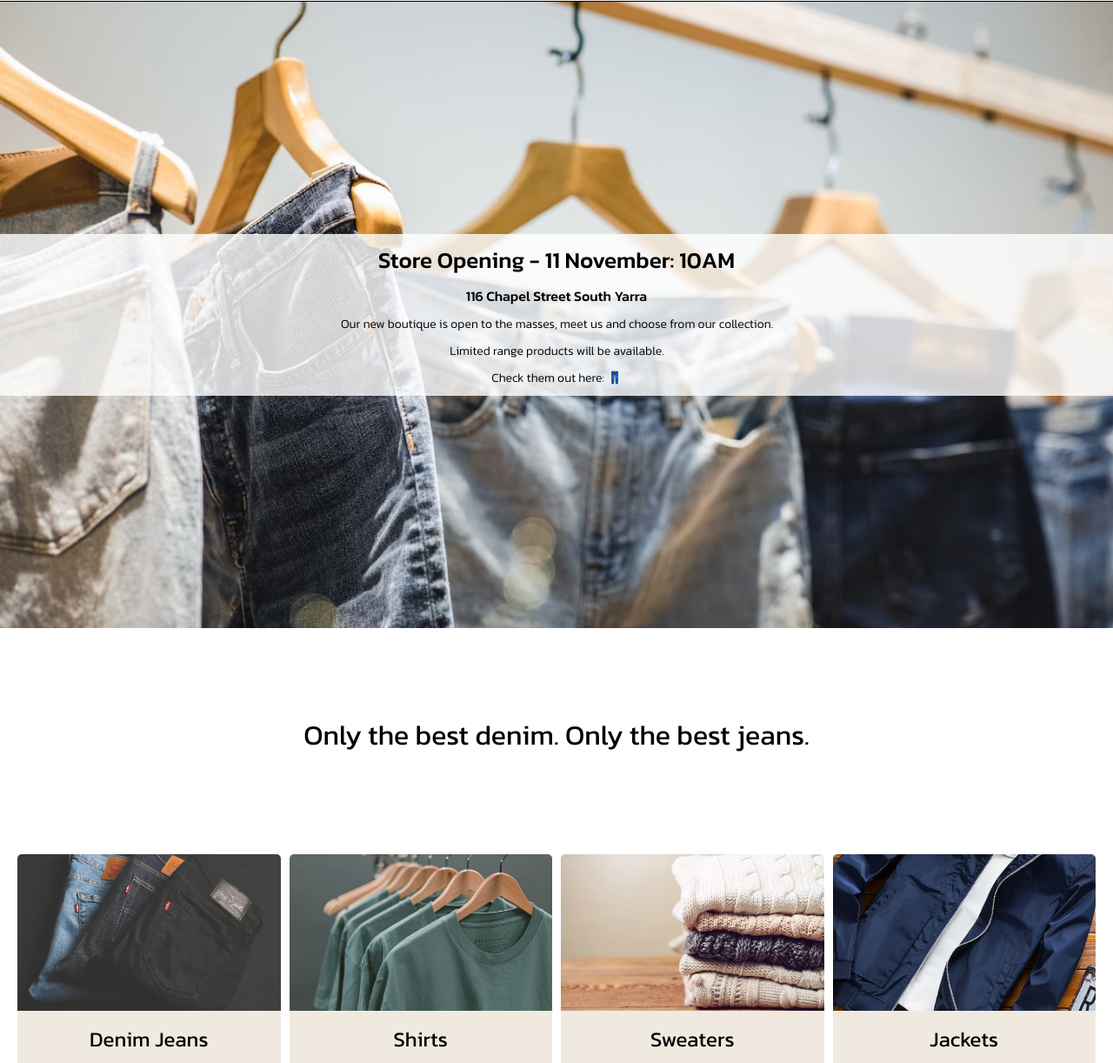
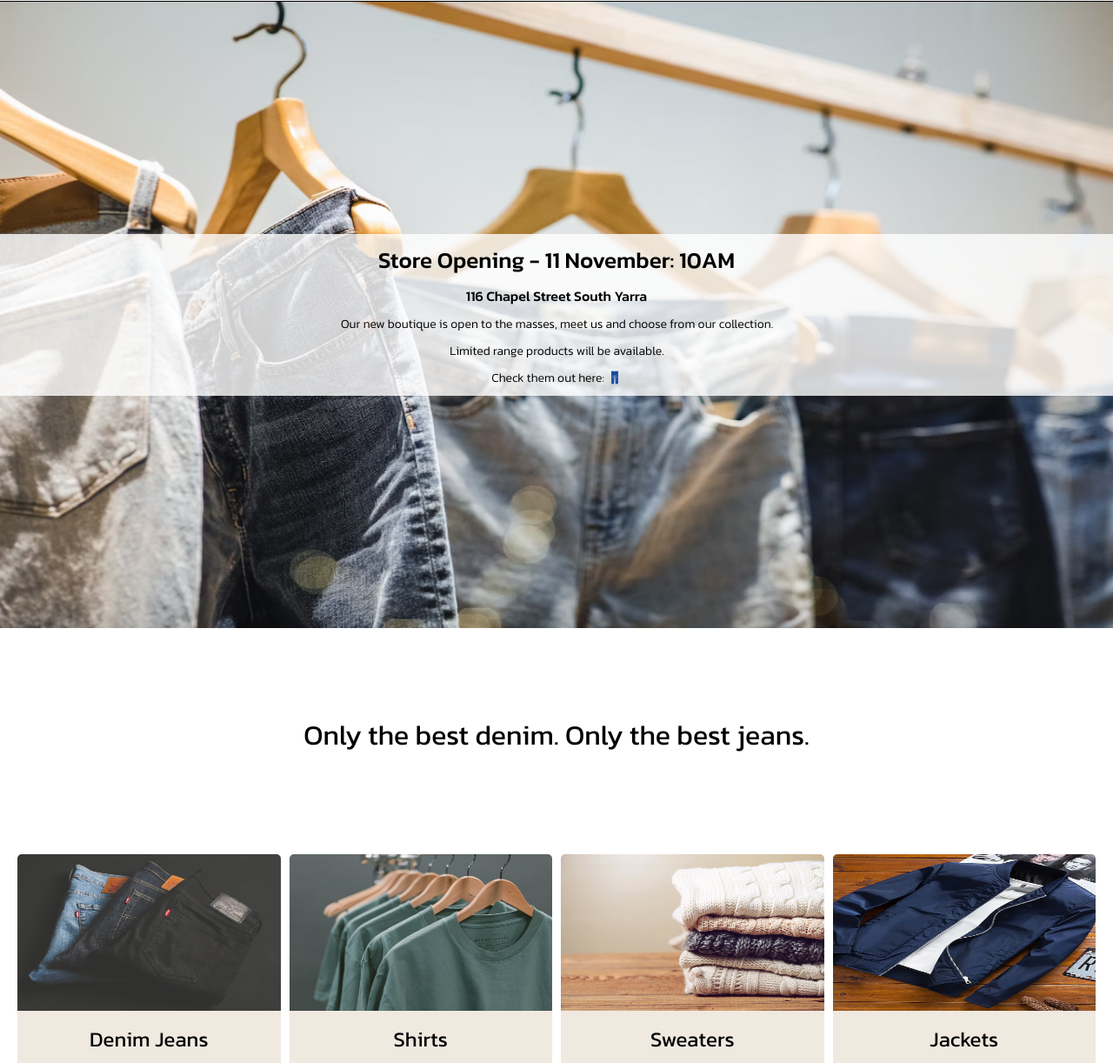
Before and after one commit to dboca93/Flexbox, a plain HTML site: page index.html in a window 1280 px wide. Shown: the part 78-1300 px from the top of the page at 87% size. Drawn offline with Linux system fonts and the light colour scheme.

Commit message:
image issue--1

```diff
--- a/styles.css
+++ b/styles.css
@@ -20,6 +20,10 @@ header,
 body,
 footer {
   font-family: var(--kan);
+}
+
+body {
+  min-height: 100%;
 }
 
 .nav-area {
@@ -112,6 +116,8 @@ viewed on small screens only */
   -moz-background-size: cover;
   background-position: center;
   background-repeat: no-repeat;
+  background-attachment: scroll;
+  background-size: 100% 100%;
 
   display: flex;
   align-items: center;
@@ -211,6 +217,9 @@ viewed on small screens only */
   -moz-background-size: cover;
   background-position: center;
   background-repeat: no-repeat;
+
+  background-attachment: scroll;
+  background-size: 100% 100%;
 }
 
 .second-grid > .box:nth-child(3),
@@ -247,6 +256,9 @@ viewed on small screens only */
   -moz-background-size: cover;
   background-position: center;
   background-repeat: no-repeat;
+
+  background-attachment: scroll;
+  background-size: 100% 100%;
 }
 
 .second-grid > .box:nth-child(5) {
@@ -256,6 +268,9 @@ viewed on small screens only */
   -moz-background-size: cover;
   background-position: center;
   background-repeat: no-repeat;
+
+  background-attachment: scroll;
+  background-size: 100% 100%;
 }
 
 .second-grid > .box:nth-child(6) {
@@ -265,6 +280,9 @@ viewed on small screens only */
   -moz-background-size: cover;
   background-position: center;
   background-repeat: no-repeat;
+
+  background-attachment: scroll;
+  background-size: 100% 100%;
 }
 
 .video-container {
@@ -337,6 +355,8 @@ on smaller screen sizes */
   -moz-background-size: cover;
   background-position: center;
   background-repeat: no-repeat;
+  background-attachment: scroll;
+  background-size: 100% 100%;
 
   display: flex;
   flex-direction: column;
```
